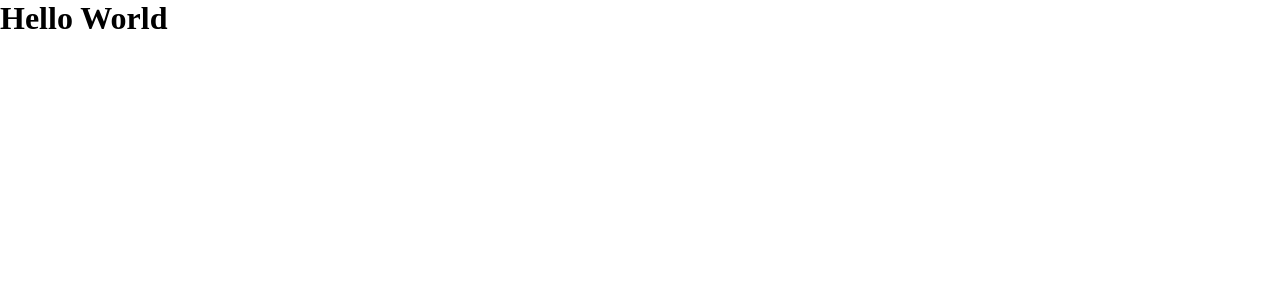
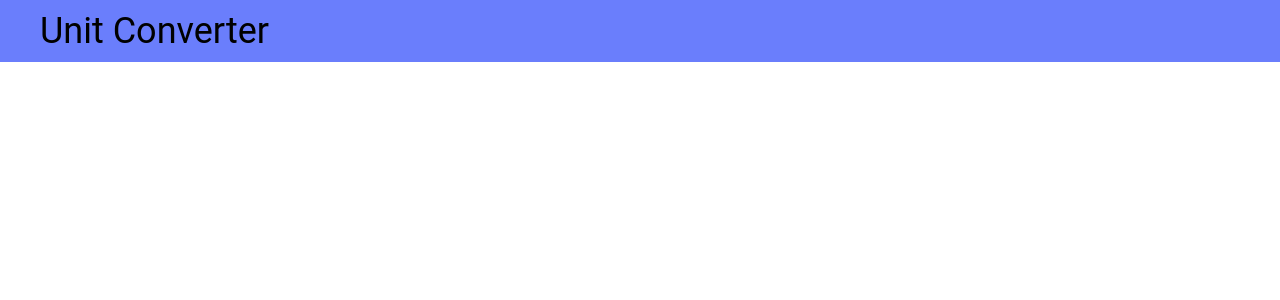
Before and after one commit to AndrewUsher/unit-converter, a React app: page / in a window 1280 px wide. Shown: the top 300 px of the page. Built offline with nearby package versions, Linux system fonts and the light colour scheme; the HTML template or start-up script is replaced by a standard one.

Commit message:
Complete header

```diff
--- /dev/null
+++ b/src/components/Header.js
@@ -0,0 +1,11 @@
+import React from 'react'
+
+export default () => {
+  return (
+    <header>
+      <div className="container">
+        <h1>Unit Converter</h1>
+      </div>
+    </header>
+  )
+}
--- a/src/containers/App.js
+++ b/src/containers/App.js
@@ -1,10 +1,11 @@
 import React, { Component } from 'react'
+import Header from '../components/Header'
 
 class App extends Component {
   render () {
     return (
       <div>
-        <h1>Hello World</h1>
+        <Header />
       </div>
     )
   }
--- /dev/null
+++ b/src/styles/_header.styl
@@ -0,0 +1,10 @@
+@import 'variables.styl'
+
+header
+  background-color: $primaryColor;
+  padding: 10px 30px;
+
+  h1
+    font-size: 36px;
+    font-family: $siteFont;
+    font-weight: normal;
--- a/src/styles/index.styl
+++ b/src/styles/index.styl
@@ -1,4 +1,6 @@
 // Imports go at top
+@import '_header.styl'
+@import 'variables.styl'
 
 *,
 *:before,
@@ -6,3 +8,7 @@
     margin: 0;
     padding: 0;
     box-sizing: border-box;
+
+.container
+    margin: 0 auto;
+    max-width: $maxSiteWidth
```
